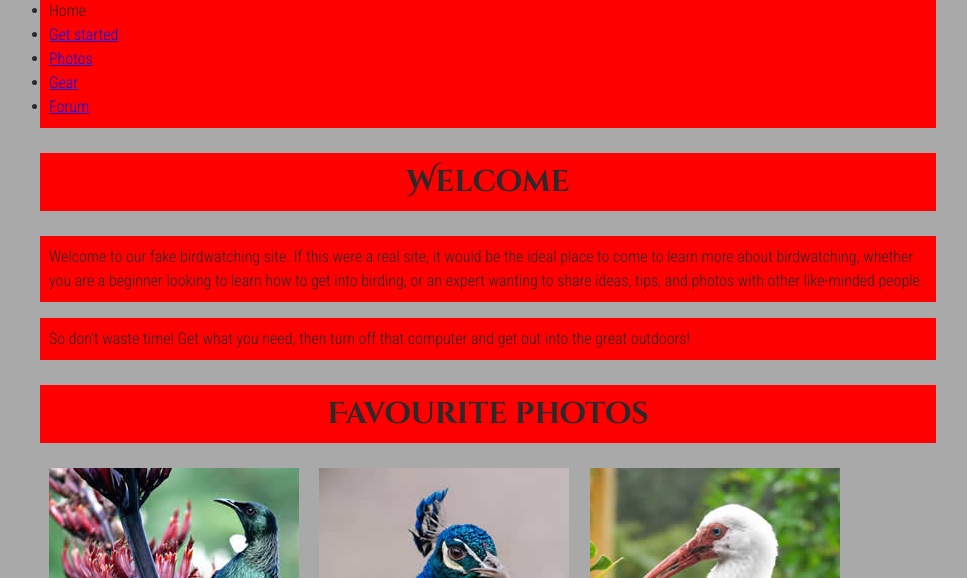
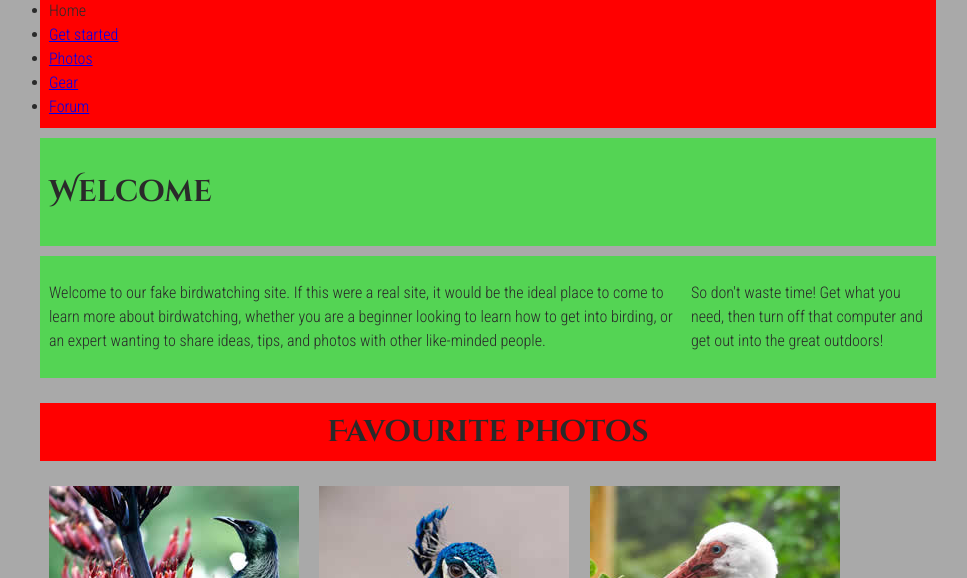
Before and after one commit to 5418047yuyukainoue/webp_pra3, a plain HTML site: page index.html in a window 1280 px wide. Shown: the part 677-1255 px from the top of the page, without its empty margins (152-1119 px from the left). Drawn offline with Linux system fonts and the light colour scheme.

Commit message:
Add files via upload

```diff
--- a/index.html
+++ b/index.html
@@ -26,11 +26,16 @@
       </ul>
 
 
-      <h2>Welcome</h2>
+      <header><h2>Welcome</h2></header>
 
-      <p>Welcome to our fake birdwatching site. If this were a real site, it would be the ideal place to come to learn more about birdwatching, whether you are a beginner looking to learn how to get into birding, or an expert wanting to share ideas, tips, and photos with other like-minded people.</p>
+      <main role="main">
+        <p>Welcome to our fake birdwatching site. If this were a real site, it would be the ideal place to come to learn more about birdwatching, whether you are a beginner looking to learn how to get into birding, or an expert wanting to share ideas, tips, and photos with other like-minded people.</p>
 
-      <p>So don't waste time! Get what you need, then turn off that computer and get out into the great outdoors!</p>
+        <p>So don't waste time! Get what you need, then turn off that computer and get out into the great outdoors!</p>
+      </main>
+
+
+
 
       <h2>Favourite photos</h2>
 
```
